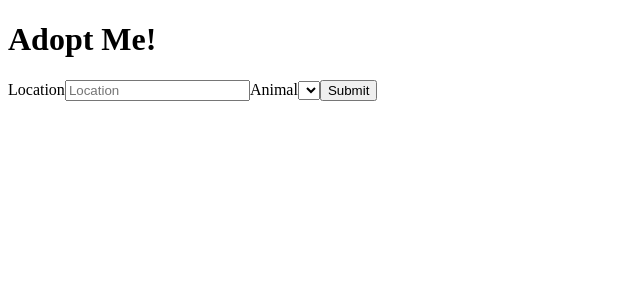
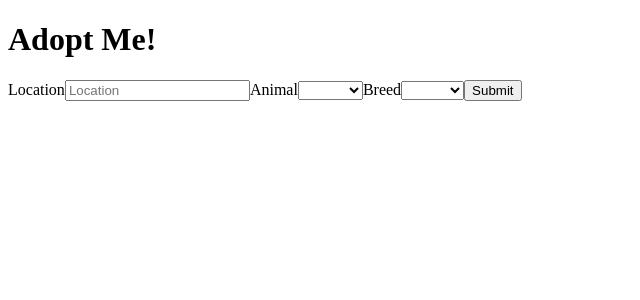
Before and after one commit to DEADHEAD652/Adopt-Me, a React (Vite) app in the folder Adopt-Me/: page / in a window 1280 px wide. Shown: the top 300 px of the page, without its empty margins (0-640 px from the left). Built offline with nearby package versions, Linux system fonts and the light colour scheme.

Commit message:
adding animal breed

```diff
--- a/Adopt-Me/src/SearchParams.jsx
+++ b/Adopt-Me/src/SearchParams.jsx
@@ -1,16 +1,19 @@
 import { useState } from "react";
-const Animals = ["bird", "cat", "dog ", "rabbit", "reptiles"];
+const ANIMALS = ["bird", "cat", "dog ", "rabbit", "reptiles"];
 const SearchParams = () => {
   const [location, setLocation] = useState("");
   const [animal, setAnimal] = useState("");
-
+  const [breed, setBreed] = useState("");
+  const breeds = ["poodle"];
   return (
     <div className="search-params">
       <form>
         <label htmlFor="location ">
           Location
           <input
-            onChange={(e) => setLocation(e.target.value)}
+            onChange={(e) => {
+              setLocation(e.target.value);
+            }}
             id="location"
             value={location}
             placeholder="Location"
@@ -21,12 +24,34 @@
           <select
             id="animal"
             value={animal}
-            onChange={(e) => setAnimal(e.target.value)}
+            onChange={(e) => {
+              setAnimal(e.target.value);
+              setBreed(" ");
+            }}
           >
             <option />
-            {Animals.map((animal) => {
-              <option key={animal}> {animal}</option>;
-            })}
+
+            {ANIMALS.map((animal) => (
+              <option key={animal}>{animal}</option>
+            ))}
+          </select>
+        </label>
+
+        <label htmlFor="breed">
+          Breed
+          <select
+            id="breed"
+            disabled={breeds.length === 0}
+            value={breed}
+            onChange={(e) => {
+              setBreed(e.target.value);
+            }}
+          >
+            <option />
+
+            {breeds.map((breed) => (
+              <option key={breed}> {breed}</option>
+            ))}
           </select>
         </label>
 
```
